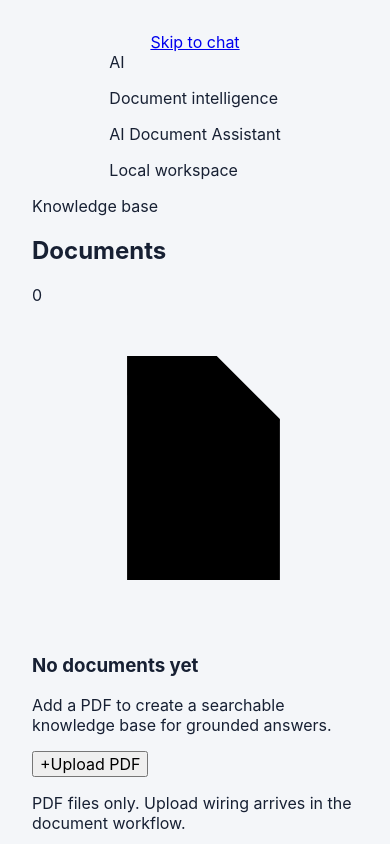
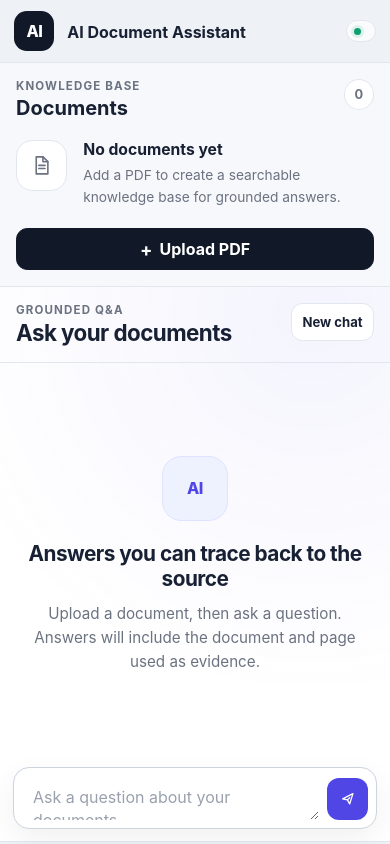
Before and after one commit to LucasDiasRamos/ai-document-assistant, a React (Vite) app in the folder frontend/: page / in a window 390 px wide. Shown: the top 844 px of the page. Built offline with nearby package versions, Linux system fonts and the light colour scheme; no server answers.

Commit message:
feat(web): add responsive workspace styles

```diff
--- a/frontend/src/styles/global.css
+++ b/frontend/src/styles/global.css
@@ -2,10 +2,22 @@
   font-family:
     Inter, ui-sans-serif, system-ui, -apple-system, BlinkMacSystemFont,
     "Segoe UI", sans-serif;
-  color: #172033;
-  background: #f4f6f9;
+  color: #182033;
+  background: #eef1f6;
   font-synthesis: none;
   text-rendering: optimizeLegibility;
+
+  --surface: #ffffff;
+  --surface-soft: #f7f8fb;
+  --surface-strong: #111827;
+  --border: #e2e6ee;
+  --border-strong: #cdd4df;
+  --text: #182033;
+  --text-muted: #6b7280;
+  --accent: #4f46e5;
+  --accent-soft: #eef2ff;
+  --success: #0f9f6e;
+  --shadow: 0 22px 70px rgb(15 23 42 / 0.10);
 }
 
 * {
@@ -15,12 +27,14 @@
 html {
   min-width: 320px;
   min-height: 100%;
+  background: #eef1f6;
 }
 
 body {
   min-width: 320px;
   min-height: 100vh;
   margin: 0;
+  overflow-x: hidden;
 }
 
 button,
@@ -29,34 +43,550 @@ textarea {
   font: inherit;
 }
 
+button {
+  cursor: pointer;
+}
+
+button,
+textarea,
+a {
+  outline-offset: 3px;
+}
+
+button:focus-visible,
+textarea:focus-visible,
+a:focus-visible,
+main:focus-visible {
+  outline: 3px solid rgb(79 70 229 / 0.35);
+}
+
+svg {
+  display: block;
+}
+
 .app {
   min-height: 100vh;
+  padding: 1.25rem;
+}
+
+.skip-link {
+  position: fixed;
+  top: 0.75rem;
+  left: 0.75rem;
+  z-index: 50;
+  padding: 0.65rem 0.9rem;
+  border-radius: 0.6rem;
+  color: #ffffff;
+  background: var(--surface-strong);
+  transform: translateY(-160%);
+  transition: transform 160ms ease;
+}
+
+.skip-link:focus {
+  transform: translateY(0);
+}
+
+.app-header {
+  width: min(100%, 92rem);
+  min-height: 4.25rem;
+  margin: 0 auto 1rem;
+  padding: 0 0.25rem;
+  display: flex;
+  align-items: center;
+  justify-content: space-between;
+  gap: 1rem;
+}
+
+.brand {
+  min-width: 0;
+  display: flex;
+  align-items: center;
+  gap: 0.8rem;
+}
+
+.brand-mark,
+.chat-empty-mark {
   display: grid;
   place-items: center;
-  padding: 2rem;
+  flex: 0 0 auto;
+  font-weight: 800;
+  letter-spacing: -0.03em;
 }
 
-.hero {
-  width: min(100%, 44rem);
+.brand-mark {
+  width: 2.5rem;
+  height: 2.5rem;
+  border-radius: 0.8rem;
+  color: #ffffff;
+  background: var(--surface-strong);
 }
 
-.eyebrow {
-  margin: 0 0 0.75rem;
-  font-size: 0.875rem;
+.brand-kicker,
+.brand-name,
+.section-kicker,
+.documents-empty h3,
+.documents-empty p,
+.chat-empty-copy h2,
+.chat-empty-copy p,
+.panel-footnote {
+  margin: 0;
+}
+
+.brand-kicker,
+.section-kicker {
+  color: var(--text-muted);
+  font-size: 0.72rem;
+  font-weight: 700;
+  letter-spacing: 0.1em;
+  text-transform: uppercase;
+}
+
+.brand-name {
+  margin-top: 0.1rem;
+  overflow: hidden;
+  font-size: 1rem;
+  font-weight: 750;
+  text-overflow: ellipsis;
+  white-space: nowrap;
+}
+
+.status-badge {
+  display: inline-flex;
+  align-items: center;
+  gap: 0.45rem;
+  padding: 0.45rem 0.7rem;
+  border: 1px solid var(--border);
+  border-radius: 999px;
+  color: var(--text-muted);
+  background: rgb(255 255 255 / 0.72);
+  font-size: 0.78rem;
+  font-weight: 650;
+  white-space: nowrap;
+}
+
+.status-dot {
+  width: 0.45rem;
+  height: 0.45rem;
+  border-radius: 999px;
+  background: var(--success);
+  box-shadow: 0 0 0 3px rgb(15 159 110 / 0.12);
+}
+
+.workspace {
+  width: min(100%, 92rem);
+  min-height: calc(100vh - 6.5rem);
+  margin: 0 auto;
+  display: grid;
+  grid-template-columns: minmax(17rem, 21rem) minmax(0, 1fr);
+  overflow: hidden;
+  border: 1px solid var(--border);
+  border-radius: 1.3rem;
+  background: var(--surface);
+  box-shadow: var(--shadow);
+}
+
+.documents-panel {
+  min-width: 0;
+  padding: 1.35rem;
+  display: flex;
+  flex-direction: column;
+  border-right: 1px solid var(--border);
+  background: var(--surface-soft);
+}
+
+.panel-heading,
+.chat-header {
+  display: flex;
+  align-items: flex-start;
+  justify-content: space-between;
+  gap: 1rem;
+}
+
+.panel-heading h2,
+.chat-header h1 {
+  margin: 0.15rem 0 0;
+  color: var(--text);
+}
+
+.panel-heading h2 {
+  font-size: 1.25rem;
+}
+
+.chat-header h1 {
+  font-size: clamp(1.4rem, 2vw, 1.85rem);
+  letter-spacing: -0.025em;
+}
+
+.document-count {
+  min-width: 1.9rem;
+  height: 1.9rem;
+  padding: 0 0.45rem;
+  display: inline-grid;
+  place-items: center;
+  border-radius: 999px;
+  color: var(--text-muted);
+  background: #ffffff;
+  font-size: 0.8rem;
+  font-weight: 700;
+  box-shadow: inset 0 0 0 1px var(--border);
+}
+
+.documents-empty {
+  margin: auto 0;
+  padding: 2rem 0.5rem;
+  display: grid;
+  justify-items: center;
+  gap: 1rem;
+  text-align: center;
+}
+
+.empty-icon {
+  width: 3.2rem;
+  height: 3.2rem;
+  display: grid;
+  place-items: center;
+  border: 1px solid var(--border);
+  border-radius: 1rem;
+  color: var(--text-muted);
+  background: #ffffff;
+}
+
+.empty-icon svg {
+  width: 1.55rem;
+  fill: none;
+  stroke: currentColor;
+  stroke-linecap: round;
+  stroke-linejoin: round;
+  stroke-width: 1.55;
+}
+
+.documents-empty h3 {
+  font-size: 0.98rem;
+}
+
+.documents-empty p,
+.chat-empty-copy p,
+.panel-footnote {
+  color: var(--text-muted);
+  line-height: 1.6;
+}
+
+.documents-empty p {
+  max-width: 17rem;
+  margin-top: 0.35rem;
+  font-size: 0.86rem;
+}
+
+.button {
+  min-height: 2.6rem;
+  display: inline-flex;
+  align-items: center;
+  justify-content: center;
+  gap: 0.45rem;
+  border-radius: 0.7rem;
+  font-weight: 700;
+  transition:
+    transform 140ms ease,
+    border-color 140ms ease,
+    background-color 140ms ease;
+}
+
+.button:active {
+  transform: translateY(1px);
+}
+
+.button-primary {
+  border: 1px solid var(--surface-strong);
+  color: #ffffff;
+  background: var(--surface-strong);
+}
+
+.button-primary:hover {
+  background: #20293a;
+}
+
+.button-secondary {
+  padding: 0 0.85rem;
+  border: 1px solid var(--border);
+  color: var(--text);
+  background: #ffffff;
+}
+
+.button-secondary:hover {
+  border-color: var(--border-strong);
+  background: var(--surface-soft);
+}
+
+.upload-button {
+  width: 100%;
+}
+
+.upload-button span {
+  font-size: 1.15rem;
+  line-height: 1;
+}
+
+.panel-footnote {
+  margin-top: 0.7rem;
+  font-size: 0.72rem;
+  text-align: center;
+}
+
+.chat-panel {
+  min-width: 0;
+  min-height: 0;
+  display: grid;
+  grid-template-rows: auto minmax(0, 1fr) auto;
+  background:
+    radial-gradient(
+      circle at 80% 5%,
+      rgb(79 70 229 / 0.06),
+      transparent 24rem
+    ),
+    var(--surface);
+}
+
+.chat-header {
+  padding: 1.35rem 1.6rem;
+  border-bottom: 1px solid var(--border);
+}
+
+.conversation {
+  min-height: 22rem;
+  padding: 2rem;
+  display: grid;
+  place-items: center;
+  overflow-y: auto;
+}
+
+.chat-empty {
+  width: min(100%, 38rem);
+  display: grid;
+  justify-items: center;
+  gap: 1.25rem;
+  text-align: center;
+}
+
+.chat-empty-mark {
+  width: 4.1rem;
+  height: 4.1rem;
+  border: 1px solid #dfe3ff;
+  border-radius: 1.2rem;
+  color: var(--accent);
+  background: var(--accent-soft);
+}
+
+.chat-empty-copy h2 {
+  font-size: clamp(1.3rem, 3vw, 1.85rem);
+  letter-spacing: -0.025em;
+}
+
+.chat-empty-copy p {
+  max-width: 32rem;
+  margin-top: 0.65rem;
+  font-size: 0.95rem;
+}
+
+.suggestion-list {
+  width: min(100%, 30rem);
+  display: grid;
+  gap: 0.55rem;
+}
+
+.suggestion-list > span {
+  color: var(--text-muted);
+  font-size: 0.72rem;
   font-weight: 700;
   letter-spacing: 0.08em;
   text-transform: uppercase;
 }
 
-h1 {
-  margin: 0;
-  font-size: clamp(2.25rem, 8vw, 4.5rem);
-  line-height: 0.95;
+.suggestion-list button {
+  width: 100%;
+  padding: 0.8rem 1rem;
+  border: 1px solid var(--border);
+  border-radius: 0.8rem;
+  color: var(--text);
+  background: #ffffff;
+  text-align: left;
 }
 
-.intro {
-  max-width: 38rem;
-  margin: 1.5rem 0 0;
-  font-size: 1.125rem;
-  line-height: 1.65;
+.suggestion-list button:hover {
+  border-color: #c7cbff;
+  background: #fafaff;
 }
+
+.composer {
+  margin: 0 1.6rem 1.35rem;
+  padding: 0.5rem;
+  display: grid;
+  grid-template-columns: minmax(0, 1fr) auto;
+  align-items: end;
+  gap: 0.5rem;
+  border: 1px solid var(--border-strong);
+  border-radius: 1rem;
+  background: #ffffff;
+  box-shadow: 0 10px 30px rgb(15 23 42 / 0.06);
+}
+
+.composer:focus-within {
+  border-color: #aaa5f7;
+  box-shadow: 0 0 0 4px rgb(79 70 229 / 0.08);
+}
+
+.composer textarea {
+  width: 100%;
+  min-height: 2.6rem;
+  max-height: 9rem;
+  padding: 0.65rem 0.7rem;
+  resize: vertical;
+  border: 0;
+  outline: 0;
+  color: var(--text);
+  background: transparent;
+  line-height: 1.45;
+}
+
+.composer textarea::placeholder {
+  color: #9aa1ad;
+}
+
+.send-button {
+  width: 2.6rem;
+  height: 2.6rem;
+  display: grid;
+  place-items: center;
+  border: 0;
+  border-radius: 0.75rem;
+  color: #ffffff;
+  background: var(--accent);
+}
+
+.send-button:hover {
+  background: #4338ca;
+}
+
+.send-button svg {
+  width: 1.1rem;
+  fill: none;
+  stroke: currentColor;
+  stroke-linecap: round;
+  stroke-linejoin: round;
+  stroke-width: 1.8;
+}
+
+.sr-only {
+  position: absolute;
+  width: 1px;
+  height: 1px;
+  padding: 0;
+  margin: -1px;
+  overflow: hidden;
+  clip: rect(0, 0, 0, 0);
+  white-space: nowrap;
+  border: 0;
+}
+
+@media (max-width: 860px) {
+  .app {
+    padding: 0.8rem;
+  }
+
+  .app-header {
+    min-height: 3.6rem;
+    margin-bottom: 0.7rem;
+  }
+
+  .brand-kicker {
+    display: none;
+  }
+
+  .workspace {
+    min-height: calc(100vh - 5.1rem);
+    grid-template-columns: minmax(0, 1fr);
+    grid-template-rows: auto minmax(32rem, 1fr);
+    overflow: visible;
+  }
+
+  .documents-panel {
+    padding: 1rem;
+    border-right: 0;
+    border-bottom: 1px solid var(--border);
+  }
+
+  .documents-empty {
+    margin: 1.25rem 0;
+    padding: 0;
+    grid-template-columns: auto minmax(0, 1fr);
+    justify-items: start;
+    text-align: left;
+  }
+
+  .documents-empty p {
+    max-width: none;
+  }
+
+  .panel-footnote {
+    display: none;
+  }
+
+  .chat-panel {
+    min-height: 32rem;
+  }
+}
+
+@media (max-width: 560px) {
+  .app {
+    padding: 0;
+  }
+
+  .app-header {
+    padding: 0.7rem 0.9rem;
+    margin: 0;
+  }
+
+  .status-badge {
+    padding: 0.4rem;
+    font-size: 0;
+  }
+
+  .workspace {
+    min-height: calc(100vh - 4rem);
+    border-right: 0;
+    border-left: 0;
+    border-radius: 0;
+    box-shadow: none;
+  }
+
+  .chat-header {
+    padding: 1rem;
+  }
+
+  .chat-header .button-secondary {
+    min-height: 2.35rem;
+    padding: 0 0.65rem;
+    font-size: 0.82rem;
+  }
+
+  .conversation {
+    min-height: 25rem;
+    padding: 1.5rem 1rem;
+  }
+
+  .suggestion-list {
+    display: none;
+  }
+
+  .composer {
+    margin: 0 0.8rem 0.8rem;
+  }
+}
+
+@media (prefers-reduced-motion: reduce) {
+  *,
+  *::before,
+  *::after {
+    scroll-behavior: auto !important;
+    transition-duration: 0.01ms !important;
+  }
+}
```
